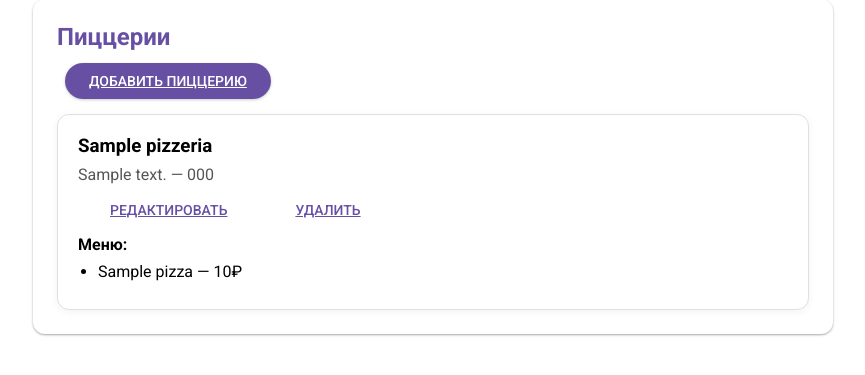
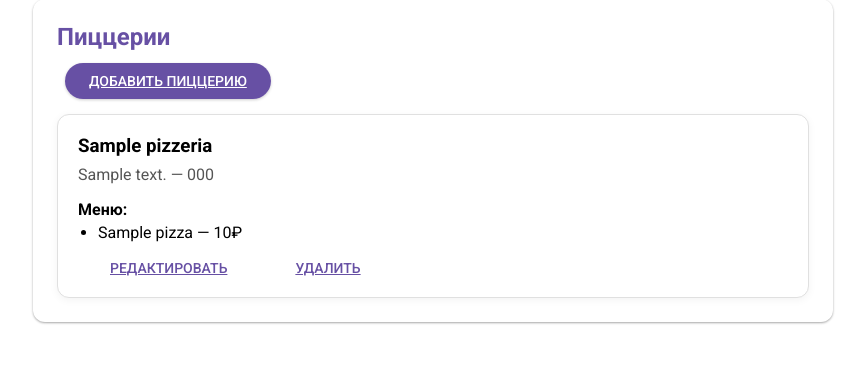
Before and after one commit to DimasikKot/mongo_PT_13_14, a Django app: page /pizzerias/ in a window 1280 px wide. Shown: the part 165-540 px from the top of the page, without its empty margins (207-1072 px from the left). Run offline with Django 5.2, Linux system fonts and the light colour scheme; a database or web service that is not in the repository returns one stand-in record (values such as "Sample title").

Commit message:
fix: убрал кубы, сделал вёрстку

```diff
--- a/core/templates/pizzerias.html
+++ b/core/templates/pizzerias.html
@@ -10,19 +10,14 @@
     {% for p in pizzerias %}
         <div class="item-card">
             <h3 style="margin: 0 0 8px 0;">{{ p.name }}</h3>
-            <p style="margin: 4px 0; color: #555;">
+            <p style="margin-top: 4px; margin-bottom: 16px; color: #555;">
                 {{ p.address }} — {{ p.phone }}
             </p>
-
-            <div style="margin: 16px 0;">
-                <a href="/pizzeria/update/{{ p.id }}/" class="md-button secondary">Редактировать</a>
-                <a href="/pizzeria/delete/{{ p.id }}/" class="md-button secondary" style="margin-left: 8px;">Удалить</a>
-            </div>
 
             <div>
                 <strong>Меню:</strong>
                 {% if p.pizzas %}
-                <ul style="margin: 8px 0; padding-left: 20px;">
+                <ul style="margin: 4px 0; padding-left: 20px;">
                     {% for pizza in p.pizzas %}
                         <li>{{ pizza.name }} — {{ pizza.price }}₽</li>
                     {% endfor %}
@@ -30,6 +25,11 @@
                 {% else %}
                     <span style="color: #757575;">Пиццы отсутствуют</span>
                 {% endif %}
+            </div>
+
+            <div style="margin-top: 16px;">
+                <a href="/pizzeria/update/{{ p.id }}/" class="md-button secondary">Редактировать</a>
+                <a href="/pizzeria/delete/{{ p.id }}/" class="md-button secondary" style="margin-left: 8px;">Удалить</a>
             </div>
         </div>
     {% empty %}
--- a/core/templates/reports.html
+++ b/core/templates/reports.html
@@ -15,7 +15,7 @@
             </select>
         </div>
 
-        <div class="md-textfield" style="display: inline-block; width: 280px;">
+        <div class="md-textfield" style="display: inline-block; width: 300px;">
             <input type="number" name="value" id="valueInput"
                    value="{% if value %}{{ value }}{% endif %}"
                    placeholder=" " min="1" required>
```
Also changed, not shown: core/pipelines.py (+6 -6 lines), core/templates/cookbooks.html (+5 -5 lines).
